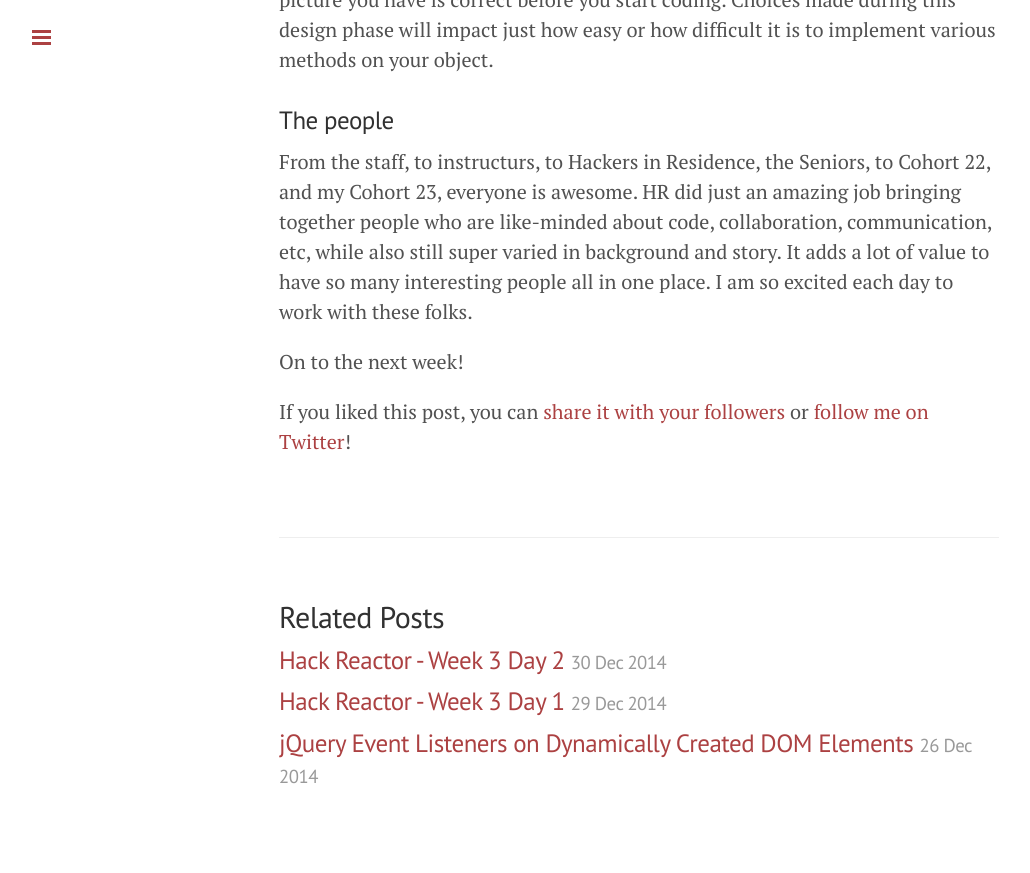
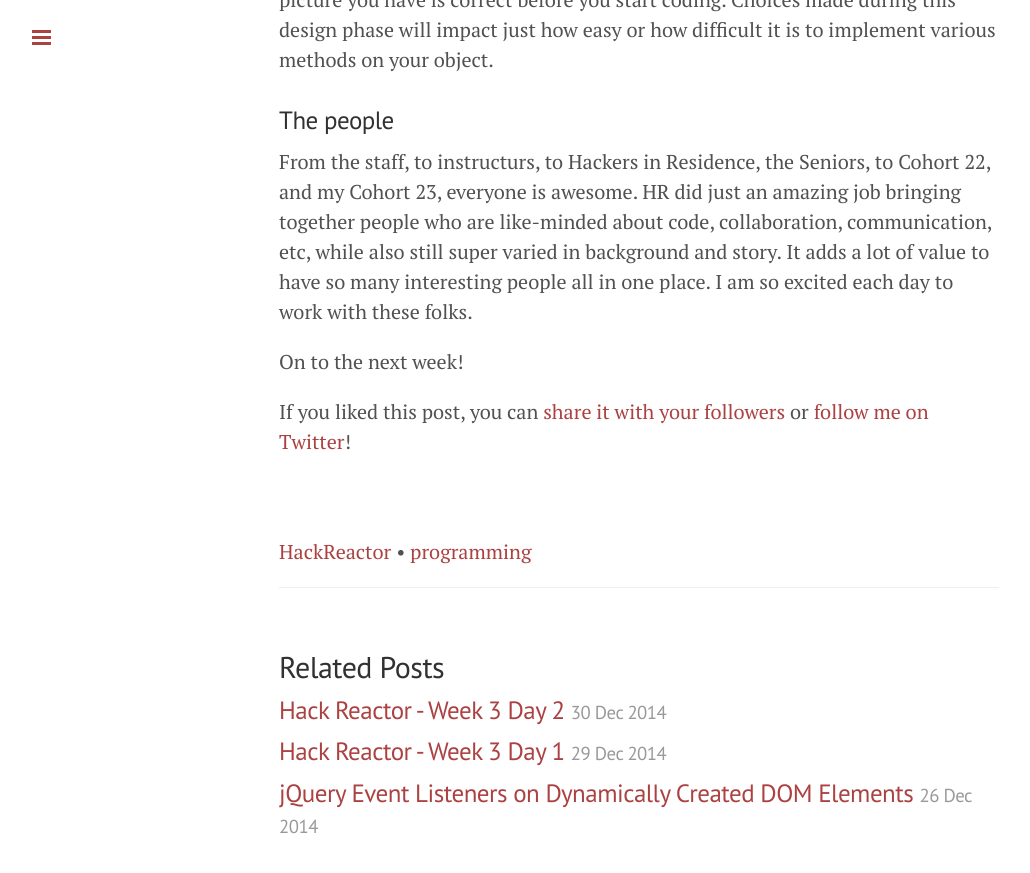
Before and after one commit to zdlopez/zdlopez.github.io, a Jekyll site: the page built from _posts/2014-12-14-first-post.md, in a window 1280 px wide and 900 px high, scrolled down 1327 px. Shown: the top 873 px of the window, without its empty margins (1-1031 px from the left). Built offline with Jekyll 4.4.1, drawn with Linux system fonts in a browser that asks for light colours; Markdown is read by kramdown in place of the engine named in the settings; comment, search, counter and statistics services are not loaded; before the commit the page ends 2177 px from its top, so only the background shows below that; some of the changed lines change nothing that is shown.

Commit message:
tags try again

```diff
--- a/_layouts/post.html
+++ b/_layouts/post.html
@@ -1,23 +1,6 @@
 ---
 layout: default
 ---
-
-{% if post.tags.size > 0 %}
-  {% capture tags_content %} with {% if post.tags.size == 1 %}<i class="fa fa-tag"></i>{% else %}<i class="fa fa-tags"></i>{% endif %}: {% endcapture %}
-  {% for post_tag in post.tags %}
-      {% for data_tag in site.data.tags %}
-          {% if data_tag.slug == post_tag %}
-              {% assign tag = data_tag %}
-          {% endif %}
-      {% endfor %}
-      {% if tag %}
-          {% capture tags_content_temp %}{{ tags_content }}<a href="/tag/{{ tag.slug }}/">{{ tag.name }}</a>{% if forloop.last == false %}, {% endif %}{% endcapture %}
-          {% assign tags_content = tags_content_temp %}
-      {% endif %}
-  {% endfor %}
-{% else %}
-  {% assign tags_content = '' %}
-{% endif %}
 
 <div class="post">
   <h1 class="post-title">{{ page.title }}</h1>
@@ -26,7 +9,7 @@
   {% include twitter_plug.html %}
 </div>
 <div class="tags">
-  <p id="post-meta">{{ tags_content }}</p>
+  <p class="entry-tags">{% for tag in page.tags %}<a href="{{ site.url }}/tags.html#{{ tag | cgi_escape }}" title="Pages tagged {{ tag }}" rel="tag">{{ tag }}</a>{% unless forloop.last %} &bull; {% endunless %}{% endfor %}</p>
 </div>
 
 <div class="related">
```
